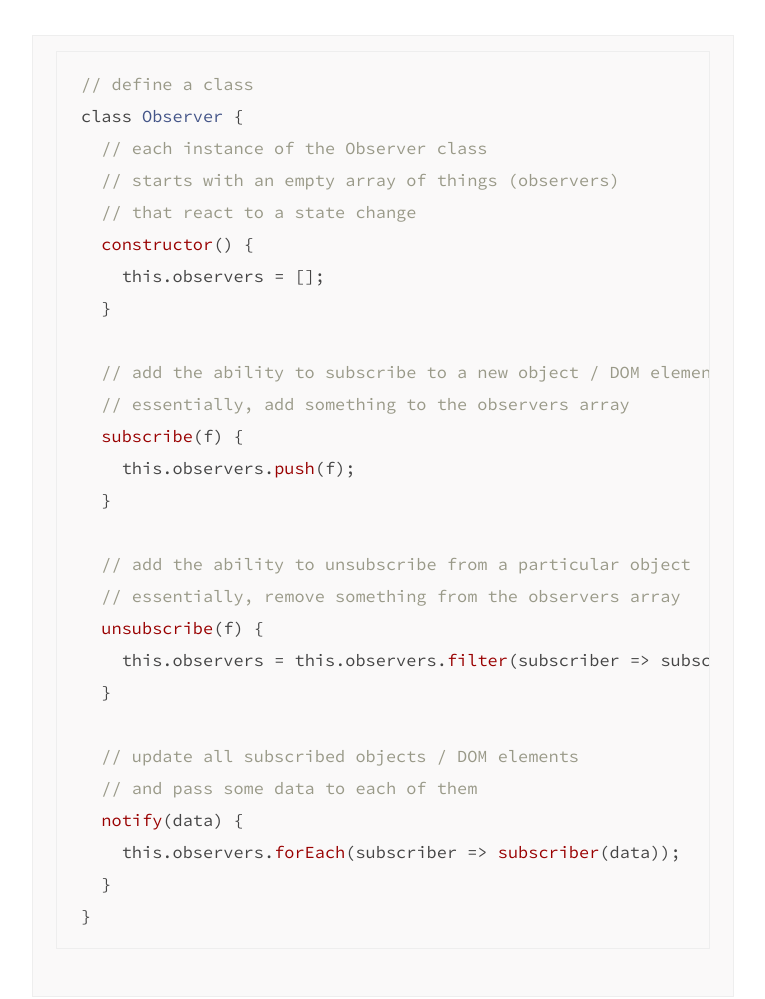
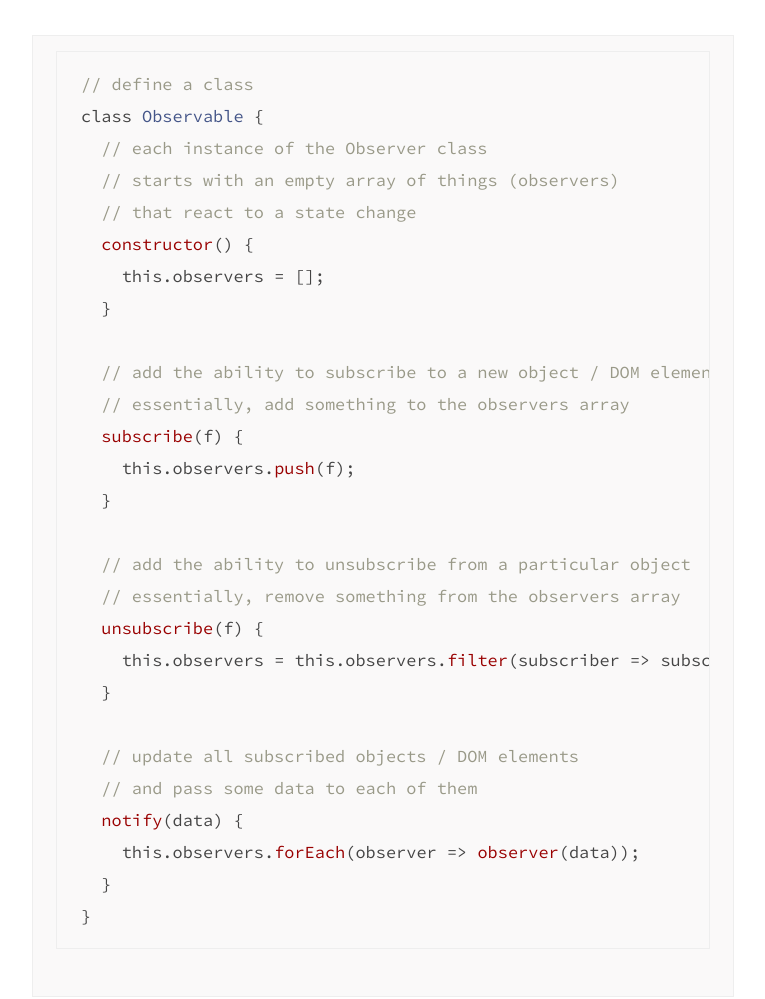
Before and after one commit to kimruddock/pawelgrzybek.github.io, a Jekyll site: the page built from _posts/2017-08-17-the-observer-pattern-in-javascript-explained.md, in a window 1280 px wide and 1400 px high, scrolled down 577 px. Shown: the part 155-1154 px from the top of the window, without its empty margins (257-1022 px from the left). Built offline with Jekyll 4.4.1, drawn with Linux system fonts in a browser that asks for light colours; comment, search, counter and statistics services are not loaded.

Commit message:
nomenclature change

````diff
--- a/_posts/2017-08-17-the-observer-pattern-in-javascript-explained.md
+++ b/_posts/2017-08-17-the-observer-pattern-in-javascript-explained.md
@@ -10,7 +10,7 @@ Imagine that you have to update multiple elements simultaneously when some event
 
 ```js
 // define a class
-class Observer {
+class Observable {
   // each instance of the Observer class
   // starts with an empty array of things (observers)
   // that react to a state change
@@ -33,7 +33,7 @@ class Observer {
   // update all subscribed objects / DOM elements
   // and pass some data to each of them
   notify(data) {
-    this.observers.forEach(subscriber => subscriber(data));
+    this.observers.forEach(observer => observer(data));
   }
 }
 ```
@@ -53,7 +53,7 @@ const updateP2 = text => p2.textContent = text;
 const updateP3 = text => p3.textContent = text;
 
 // instantiate new Observer class
-const headingsObserver = new Observer();
+const headingsObserver = new Observable();
 
 // subscribe to some observers
 headingsObserver.subscribe(updateP1);
````
